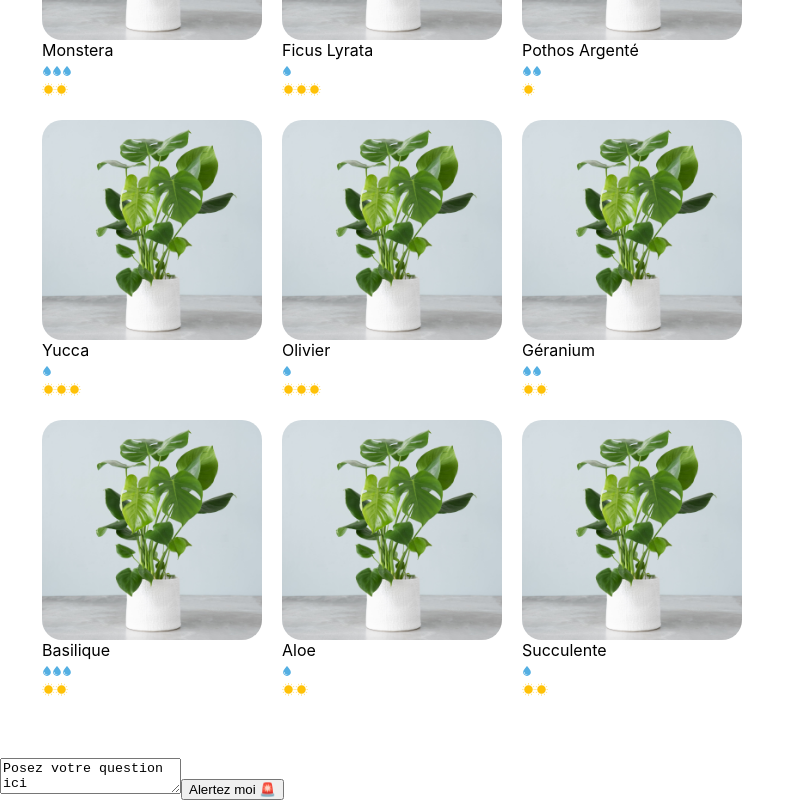
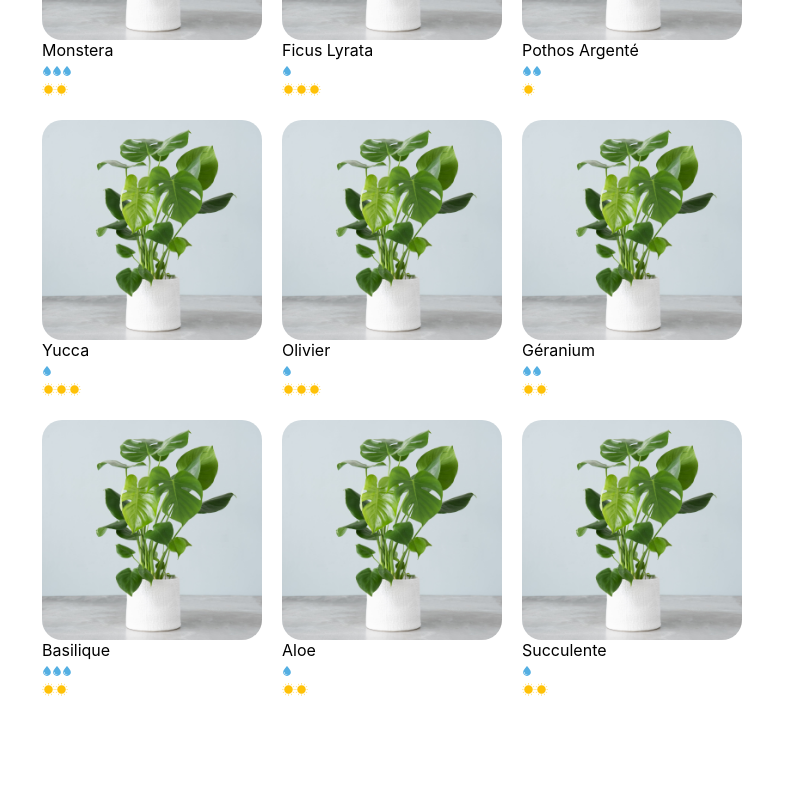
Before and after one commit to ChloeAndrault/La-maison-jungle, a React (Create React App) app: page / in a window 1280 px wide. Shown: the part 463-1263 px from the top of the page, without its empty margins (0-805 px from the left). After the commit the page ends 1221 px from the top, so only its background shows below. Built offline with nearby package versions, Linux system fonts and the light colour scheme.

Commit message:
alert click light/sun

```diff
--- a/src/components/App.js
+++ b/src/components/App.js
@@ -3,7 +3,6 @@ import logo from '../assets/logo.png'
 // import Description from './Description';
 // import Cart from './Cart';
 import ShoppingList from './ShoppingList';
-import QuestionForm from './QuestionForm'
 
 function App(){
 
@@ -16,11 +15,6 @@ function App(){
       {/* <Description /> */}
       {/* <Cart /> */}
       <ShoppingList />
-
-      <QuestionForm/>
-
-
-
     </div>
   )
 
--- a/src/components/CareScale.js
+++ b/src/components/CareScale.js
@@ -1,14 +1,30 @@
 import Sun from '../assets/sun.svg'
 import Water from '../assets/water.svg'
 
+
+const quantityLabel = {
+	1: 'peu',
+	2: 'modérément',
+	3: 'beaucoup'
+}
+
 function CareScale({ scaleValue, careType }) {
 	const range = [1, 2, 3]
-	const scaleType = careType === 'light' ?
+	const scaleType =
+		careType === 'light' ?
 		(<img src={Sun} alt='sun-icon' />) :
 		(<img src={Water} alt='water-icon' />)
 
 	return (
-		<div>
+		<div
+			onClick={() =>
+				alert(
+					`Cette plante requiert ${quantityLabel[scaleValue]} ${
+						careType === 'light' ? 'de lumière' : "d'arrosage"
+					}`
+				)
+			}
+		>
 			{range.map((rangeElem) =>
 				scaleValue >= rangeElem ? (
 					<span key={rangeElem.toString()}>{scaleType}</span>
--- a/src/components/QuestionForm.js
+++ /dev/null
@@ -1,29 +0,0 @@
-import { useState } from 'react'
-
-function QuestionForm(el){
-
-  function checkValue(value) {
-    if (!value.includes('f')) {
-      setInputValue(value)
-    }
-  }
-
-  const [inputValue, setInputValue] = useState("Posez votre question ici")
-  const isInputError = inputValue.includes('f')
-
-  return (
-    <div>
-
-
-      <textarea
-        value={inputValue}
-        onChange={(e) => setInputValue(e.target.value)}
-        onChange={(e) => checkValue(e.target.value)}
-        onChange={(e) => checkValue(e.target.value)}
-      />
-      <button onClick={() => alert(inputValue)}>Alertez moi 🚨</button>
-    </div>
-  )
-}
-
-export default QuestionForm
--- a/src/datas/plantList.js
+++ b/src/datas/plantList.js
@@ -5,7 +5,6 @@ export const plantList = [
 		name: 'monstera',
 		category: 'classique',
 		id: '1ed',
-		isBestSale: true,
 		light: 2,
 		water: 3,
 		cover: monstera
@@ -54,7 +53,6 @@ export const plantList = [
 		name: 'basilique',
 		category: 'extérieur',
 		id: '7ie',
-		isBestSale: true,
 		light: 2,
 		water: 3,
 		cover: monstera
```
